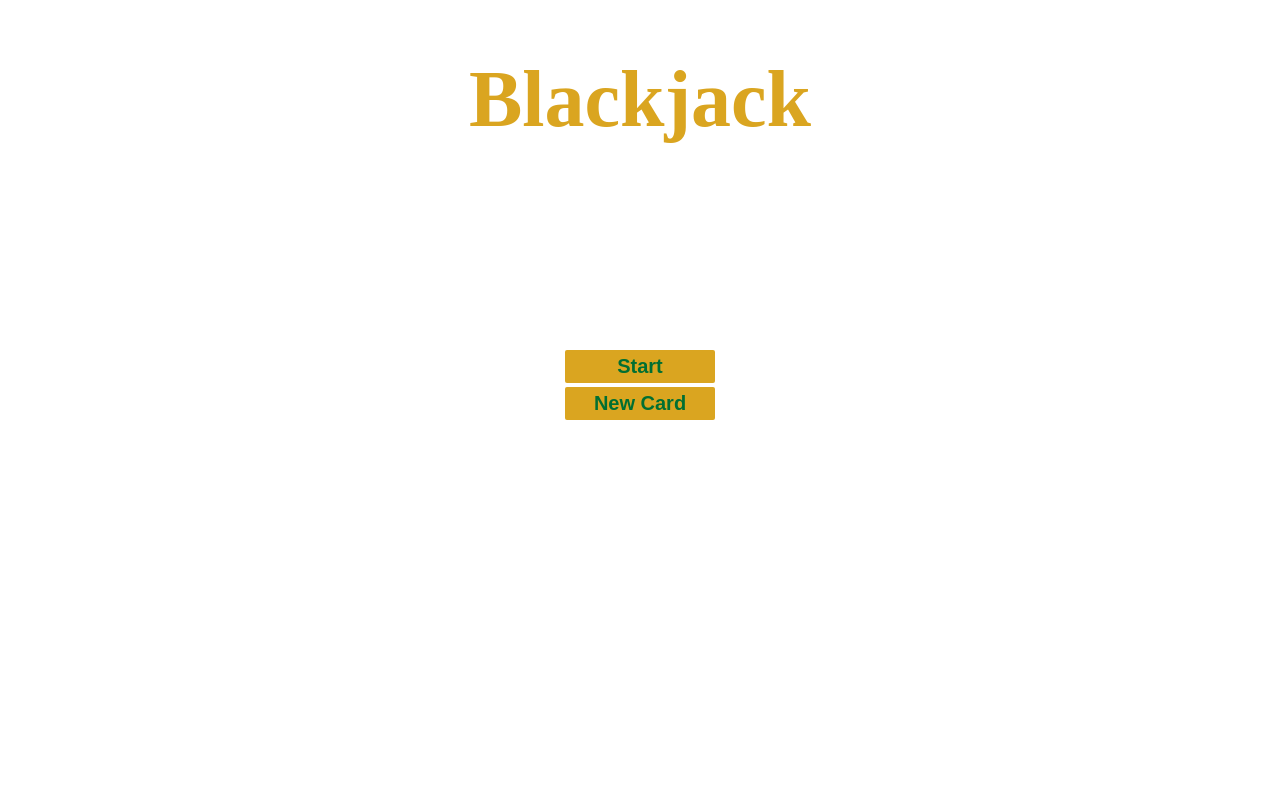
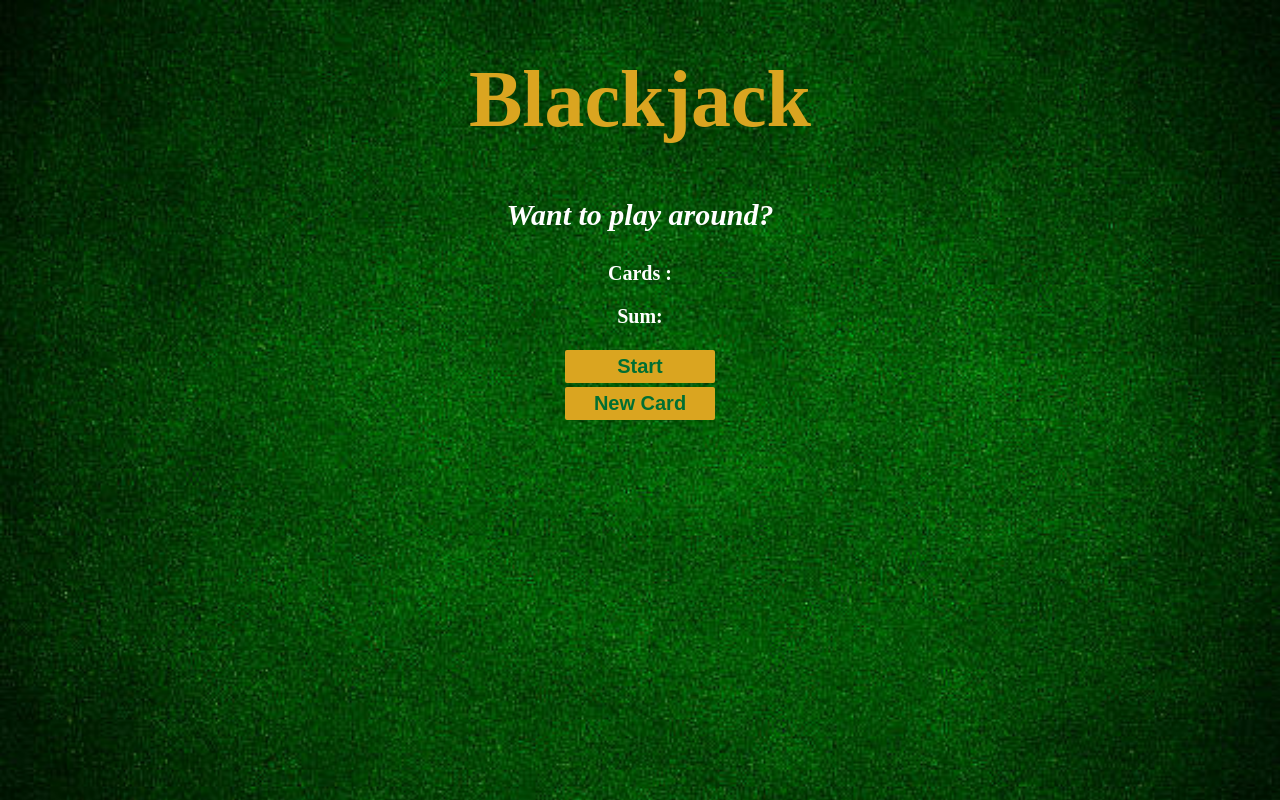
Before and after one commit to Gaurav07Singh/JavaScript_freecodecamp, a plain HTML site: page Basic Projects/Black_Jack_Game/index.html in a window 1280 px wide. Drawn offline with Linux system fonts and the light colour scheme.

Commit message:
Update style.css

```diff
--- a/Basic Projects/Black_Jack_Game/style.css
+++ b/Basic Projects/Black_Jack_Game/style.css
@@ -1,6 +1,6 @@
 body {
     font-family: 'Trebuched MS' , 'Lucids Sans Unicode';
-    background-image:url("./images/blackjack.jpg");
+    background-image:url("blackjack.jpg");
     background-size:cover;
     text-align: center;
     color:white;
```
